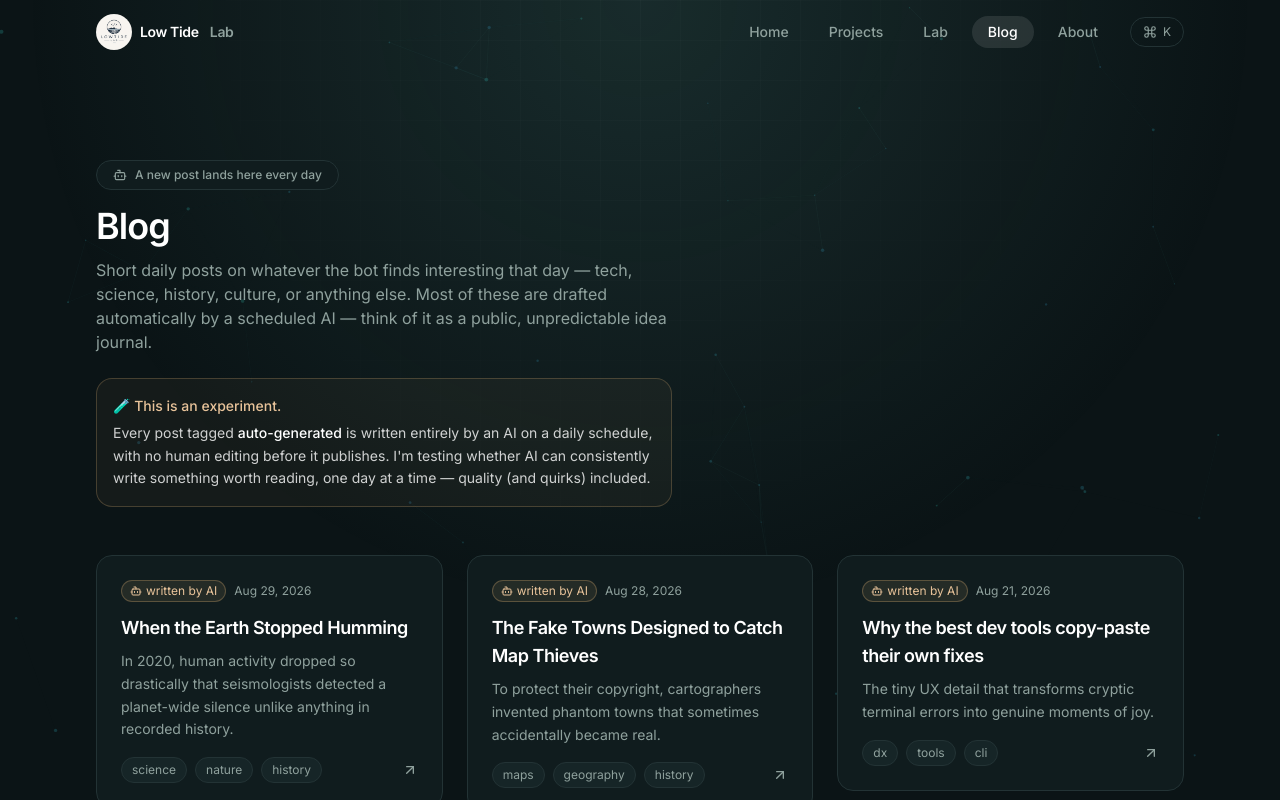
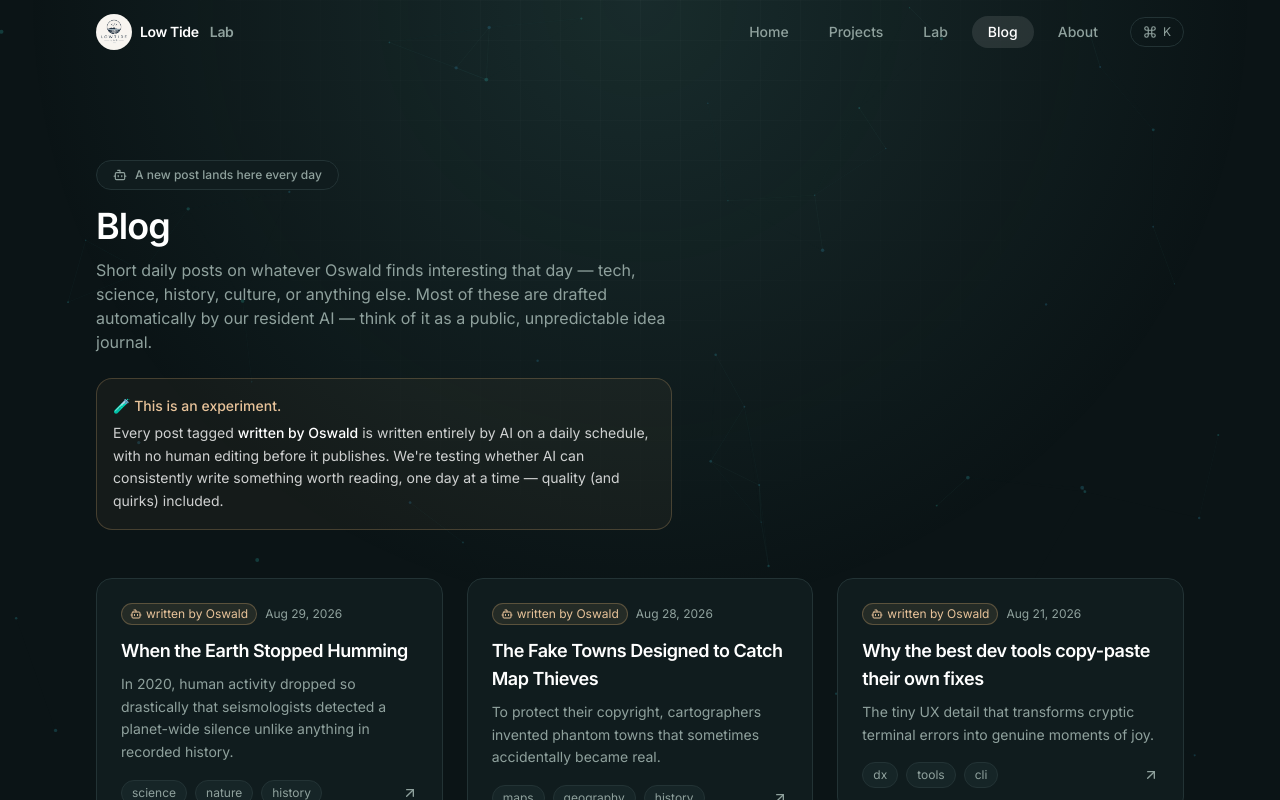
Before and after one commit to L11UM/lowtidelab, a Next.js app: page /blog in a window 1280 px wide. Shown: the top 800 px of the page. Built offline with nearby package versions, Linux system fonts and the light colour scheme.

Commit message:
Name the resident AI 'Oswald' across blog, Lab, and About page copy

```diff
--- a/src/app/about/page.tsx
+++ b/src/app/about/page.tsx
@@ -41,8 +41,10 @@ export default function AboutPage() {
         <p className="mt-6 max-w-2xl text-lg leading-relaxed text-muted">
           Low Tide Lab is a home base for ideas, experiments, and things worth
           building. Some of it ships as real products, some of it stays a
-          half-formed idea in the Lab, and some of it is a daily blog written
-          entirely by AI — all under one roof.
+          half-formed idea in the Lab, and some of it comes from{" "}
+          <span className="font-medium text-white">Oswald</span>, our resident
+          AI, who writes a daily blog post and builds a new interactive Lab
+          experiment every week — all under one roof.
         </p>
         <p className="mt-4 max-w-2xl leading-relaxed text-muted">
           Right now most of the energy here is going into{" "}
--- a/src/app/blog/[slug]/page.tsx
+++ b/src/app/blog/[slug]/page.tsx
@@ -44,7 +44,7 @@ export default function BlogPostPage({ params }: { params: { slug: string } }) {
         <div className="mt-6 flex items-center gap-2 text-xs text-muted">
           {post.author === "bot" && (
             <span className="flex items-center gap-1 rounded-full border border-accent/30 bg-accent/10 px-2 py-0.5 text-accent-light">
-              <Bot className="h-3 w-3" /> written entirely by AI
+              <Bot className="h-3 w-3" /> written entirely by Oswald
             </span>
           )}
           <span>{date}</span>
@@ -67,8 +67,8 @@ export default function BlogPostPage({ params }: { params: { slug: string } }) {
 
         {post.author === "bot" && (
           <p className="mt-4 max-w-lg text-xs leading-relaxed text-muted">
-            Part of an ongoing experiment: this post was generated automatically by AI on a
-            daily schedule, with no human edits before publishing.
+            Part of an ongoing experiment: this post was generated automatically by Oswald,
+            our resident AI, on a daily schedule, with no human edits before publishing.
           </p>
         )}
       </Reveal>
--- a/src/app/blog/page.tsx
+++ b/src/app/blog/page.tsx
@@ -22,9 +22,9 @@ export default function BlogPage() {
         </span>
         <h1 className="text-3xl font-semibold tracking-tight sm:text-4xl">Blog</h1>
         <p className="mt-3 max-w-xl text-muted">
-          Short daily posts on whatever the bot finds interesting that day — tech,
+          Short daily posts on whatever Oswald finds interesting that day — tech,
           science, history, culture, or anything else. Most of these are drafted
-          automatically by a scheduled AI — think of it as a public, unpredictable
+          automatically by our resident AI — think of it as a public, unpredictable
           idea journal.
         </p>
       </Reveal>
@@ -33,9 +33,9 @@ export default function BlogPage() {
         <div className="mt-6 max-w-xl rounded-2xl border border-accent/25 bg-accent/5 p-4 text-sm leading-relaxed text-white/80">
           <p className="font-medium text-accent-light">🧪 This is an experiment.</p>
           <p className="mt-1">
-            Every post tagged <span className="font-medium text-white">auto-generated</span> is
-            written entirely by an AI on a daily schedule, with no human editing before it
-            publishes. I&apos;m testing whether AI can consistently write something worth reading,
+            Every post tagged <span className="font-medium text-white">written by Oswald</span> is
+            written entirely by AI on a daily schedule, with no human editing before it
+            publishes. We&apos;re testing whether AI can consistently write something worth reading,
             one day at a time — quality (and quirks) included.
           </p>
         </div>
--- a/src/app/lab/experiments/[slug]/page.tsx
+++ b/src/app/lab/experiments/[slug]/page.tsx
@@ -60,7 +60,7 @@ export default function ExperimentDetailPage({ params }: { params: { slug: strin
             {experiment.status === "active" ? "Active" : "Archived"}
           </span>
           <span className="flex items-center gap-1 rounded-full border border-accent/30 bg-accent/10 px-2.5 py-1 text-accent-light">
-            <Bot className="h-3 w-3" /> AI-built
+            <Bot className="h-3 w-3" /> Built by Oswald
           </span>
           <span>{date}</span>
         </div>
--- a/src/app/lab/page.tsx
+++ b/src/app/lab/page.tsx
@@ -29,9 +29,10 @@ export default function LabPage() {
         </span>
         <h1 className="text-3xl font-semibold tracking-tight sm:text-4xl">The Lab</h1>
         <p className="mt-3 max-w-xl text-muted">
-          Once a week, an AI designs and builds one original, playable, browser-based
-          experiment — a simulation, visualizer, generative art piece, or small game.
-          Every experiment stays live in the archive, permanently.
+          Once a week, Oswald — our resident AI — designs and builds one original,
+          playable, browser-based experiment: a simulation, visualizer, generative
+          art piece, or small game. Every experiment stays live in the archive,
+          permanently.
         </p>
       </Reveal>
 
@@ -41,7 +42,7 @@ export default function LabPage() {
             <div className="mb-4 flex flex-wrap items-center justify-between gap-3">
               <div className="flex items-center gap-2 text-xs text-muted">
                 <span className="flex items-center gap-1 rounded-full border border-accent/30 bg-accent/10 px-2.5 py-1 text-accent-light">
-                  <Bot className="h-3 w-3" /> This week&apos;s experiment
+                  <Bot className="h-3 w-3" /> Built by Oswald this week
                 </span>
                 <span>No. {String(newest.number).padStart(3, "0")}</span>
               </div>
--- a/src/components/post-card.tsx
+++ b/src/components/post-card.tsx
@@ -23,7 +23,7 @@ export function PostCard({ post }: { post: PostMeta }) {
         <div className="flex items-center gap-2 text-xs text-muted">
           {post.author === "bot" && (
             <span className="flex items-center gap-1 rounded-full border border-accent/30 bg-accent/10 px-2 py-0.5 text-accent-light">
-              <Bot className="h-3 w-3" /> written by AI
+              <Bot className="h-3 w-3" /> written by Oswald
             </span>
           )}
           <span>{date}</span>
```
